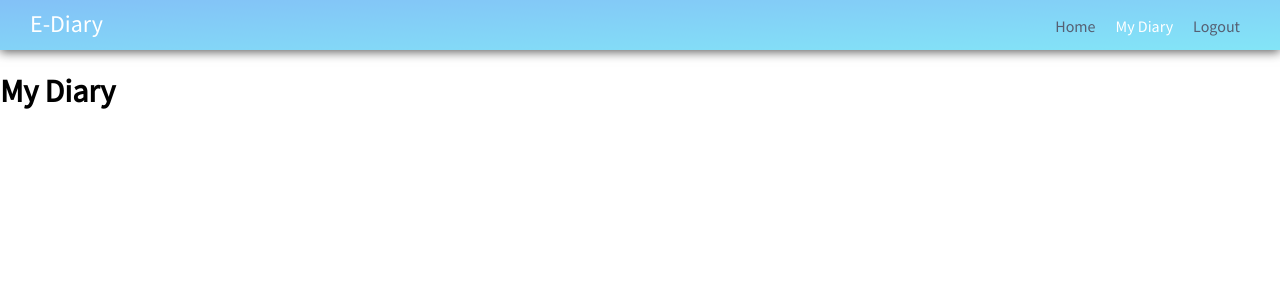
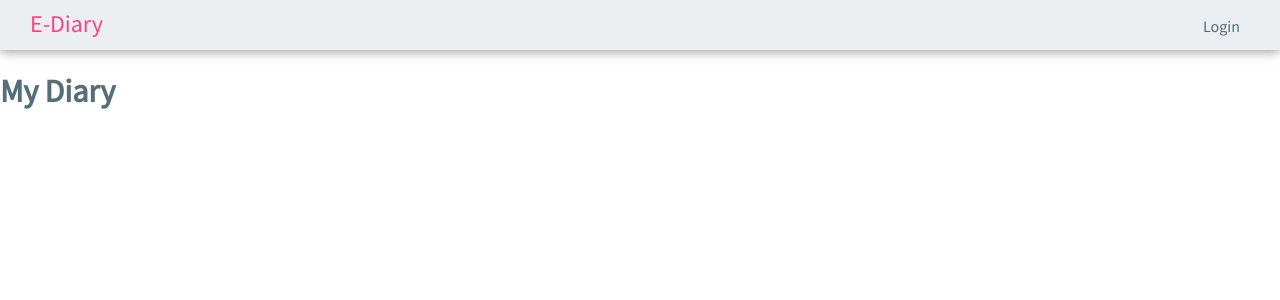
Before and after one commit to ivan3123708/e-diary, a React app in the folder client/: page /my-diary in a window 1280 px wide. Shown: the top 300 px of the page. Built offline with nearby package versions, Linux system fonts and the light colour scheme.

Commit message:
Added LoginModal

```diff
--- a/client/package.json
+++ b/client/package.json
@@ -4,7 +4,7 @@
   "description": "",
   "main": "index.js",
   "scripts": {
-    "start:dev": "webpack-dev-server",
+    "start:dev": "webpack-dev-server --open",
     "build": "webpack -p"
   },
   "author": "",
--- a/client/src/components/Home.tsx
+++ b/client/src/components/Home.tsx
@@ -2,7 +2,9 @@ import * as React from 'react';
 
 const Home = () => {
   return (
-    <h1>Home</h1>
+    <div>
+      <h1>Home</h1>
+    </div>
   )
 };
 
--- /dev/null
+++ b/client/src/components/LoginModal.tsx
@@ -0,0 +1,68 @@
+import * as React from 'react';
+
+interface State {
+  mode: string;
+}
+
+class LoginModal extends React.Component<{}, State> {
+  constructor(props) {
+    super(props);
+
+    this.state = {
+      mode: 'login'
+    }
+  }
+
+  toggleMode = (mode: string) => {
+    this.setState({ mode });
+  }
+
+  closeModal = () => {
+    const modal = document.getElementsByClassName('login-modal-container')[0];
+
+    modal.classList.remove('modal-open');
+    modal.classList.add('modal-closed');
+
+    this.setState({ mode: 'login' });
+  }
+
+  render() {
+    const login = (
+      <div className="form-container">
+        <h3>Login</h3>
+        <form>
+          <input type="text" placeholder="Username" />
+          <input type="password" placeholder="Password" />
+          <button id="btn-login">Login</button>
+          <button id="btn-cancel" onClick={this.closeModal} >Cancel</button>
+          <p>Don't have an account yet? <span onClick={() => this.toggleMode('register')}>Register</span></p>
+        </form>
+      </div>
+    );
+
+    const register = (
+      <div className="form-container">
+        <h3>Register</h3>
+        <form>
+          <input type="text" placeholder="Username" />
+          <input type="email" placeholder="Email" />
+          <input type="password" placeholder="Password" />
+          <input type="password" placeholder="Repeat Password" />
+          <button id="btn-register">Register</button>
+          <button id="btn-cancel" onClick={this.closeModal} >Cancel</button>
+          <p>Already have an account?  <span onClick={() => this.toggleMode('login')}>Login</span></p>
+        </form>
+      </div>
+    );
+
+    return (
+      <div className="login-modal-container modal-closed">
+        <div className="login-modal">
+          {this.state.mode === 'login' ? login : register}
+        </div>
+      </div>
+    );
+  }
+};
+
+export default LoginModal;
--- a/client/src/components/Topbar.tsx
+++ b/client/src/components/Topbar.tsx
@@ -1,47 +1,70 @@
 import * as React from 'react';
 import { NavLink } from 'react-router-dom';
+import LoginModal from './LoginModal';
 
-const state = {
-  userLogged: true
-};
+interface State {
+  userLogged: Boolean;
+}
 
-const Topbar = () => {
-  return (
-    <div className="topbar" >
-      <div className="left" >
-        <p className="title" >E-Diary</p>
-      </div>
-      <div className="right" >
-        {state.userLogged ?
+class Topbar extends React.Component<{}, State> {
+  constructor(props) {
+    super(props);
+
+    this.state = {
+      userLogged: false
+    }
+  }
+
+  openModal = () => {
+    const modal = document.getElementsByClassName('login-modal-container')[0];
+
+    modal.classList.remove('modal-closed');
+    modal.classList.add('modal-open');
+  }
+
+  render() {
+    const loggedUl = (
       <ul>
         <li>
           <NavLink
             to="/home"
             className="nav-link"
-                activeStyle={{ color: 'white' }}
+            activeStyle={{ color: '#FF4081' }}
           >Home</NavLink>
         </li>
         <li>
           <NavLink
             to="/my-diary"
             className="nav-link"
-                activeStyle={{ color: 'white' }}
+            activeStyle={{ color: '#FF4081' }}
           >My Diary</NavLink>
         </li>
         <li>
           <a href="#" className="nav-link">Logout</a>
         </li>
       </ul>
-          :
+    );
+
+    const notLoggedUl = (
       <ul>
         <li>
-              <a href="#" className="nav-link">Login</a>
+          <a href="#" onClick={this.openModal} className="nav-link">Login</a>
         </li>
       </ul>
-        }
+    );
+
+    return (
+      <div className="topbar" >
+        <LoginModal />
+        <div className="left" >
+          <p className="title" >E-Diary</p>
+        </div>
+        <div className="right" >
+          {this.state.userLogged ? loggedUl : notLoggedUl}
         </div>
       </div>
     );
+  }
 };
 
 export default Topbar;
--- /dev/null
+++ b/client/src/styles/components/_LoginModal.sass
@@ -0,0 +1,63 @@
+.login-modal-container
+  position: fixed
+  width: 100%
+  transition: all .4s ease
+
+  .login-modal
+    width: 90%
+    max-width: 340px
+    margin: auto
+    background: $grey-light
+    border: 1px solid transparent
+    border-radius: 4px
+    box-shadow: 0 2px 16px $shadow
+
+    .form-container
+      width: 80%
+      margin: 10px auto
+
+      form
+        display: flex
+        flex-direction: column
+        margin-top: 40px
+
+        input
+          margin: 14px 0
+          color: $pink
+          font-size: 14px
+          background: transparent
+          border: none
+          border-bottom: 1px solid $pink
+
+        input::placeholder
+          color: $grey-medium
+
+        button
+          padding: 4px
+          font-size: 14px
+          border: 1px solid $grey-dark
+          border-radius: 4px
+          cursor: pointer
+
+        button#btn-login, button#btn-register
+          margin: 20px 0 5px 0
+          background: $grey-medium
+          color: $grey-light
+
+        button#btn-cancel
+          margin: 5px 0 20px 0
+          background: transparent
+          color: $grey-dark
+
+        p
+          text-align: center
+
+          span
+            color: $pink
+            cursor: pointer
+
+.modal-closed
+  top: -450px
+
+.modal-open
+  top: 100px
--- a/client/src/styles/components/_Topbar.sass
+++ b/client/src/styles/components/_Topbar.sass
@@ -3,7 +3,7 @@
   justify-content: space-between
   width: 100%
   height: 50px
-  background: $green-blue-gradient
+  background: $grey-light
   box-shadow: 0 2px 10px $shadow
 
   .left
@@ -11,7 +11,7 @@
 
     .title
       margin-top: 8px
-      color: white
+      color: $pink
       font-size: 24px
 
   .right
@@ -25,5 +25,5 @@
         margin: 0 10px
 
         .nav-link
-          color: $text
+          color: $grey-dark
           text-decoration: none
--- a/client/src/styles/index.sass
+++ b/client/src/styles/index.sass
@@ -1,5 +1,6 @@
 @import './partials/_colors.sass'
 @import './partials/_fonts.sass'
 @import './partials/_base.sass'
+@import './components/_LoginModal.sass'
 @import './components/_EDiary.sass'
 @import './components/_Topbar.sass'
--- a/client/src/styles/partials/_base.sass
+++ b/client/src/styles/partials/_base.sass
@@ -1,3 +1,7 @@
+*:focus
+  outline: none
+
 body
   margin: 0
+  color: $grey-dark
   font-family: $source-sans-pro
--- a/client/src/styles/partials/_colors.sass
+++ b/client/src/styles/partials/_colors.sass
@@ -1,3 +1,6 @@
-$green-blue-gradient: linear-gradient(to left top, unquote('#83e5f7'), unquote('#83c1f7'))
-$shadow: unquote('#000000a2')
-$text: unquote('#565f72')
+$grey-light: unquote('#ECEFF1')
+$grey-medium: unquote('#90A4AE')
+$grey-dark: unquote('#546E7A')
+$pink: unquote('#FF4081')
+
+$shadow: unquote('#818386c5')
```
Lines whose indentation alone changed are shown as unchanged.
